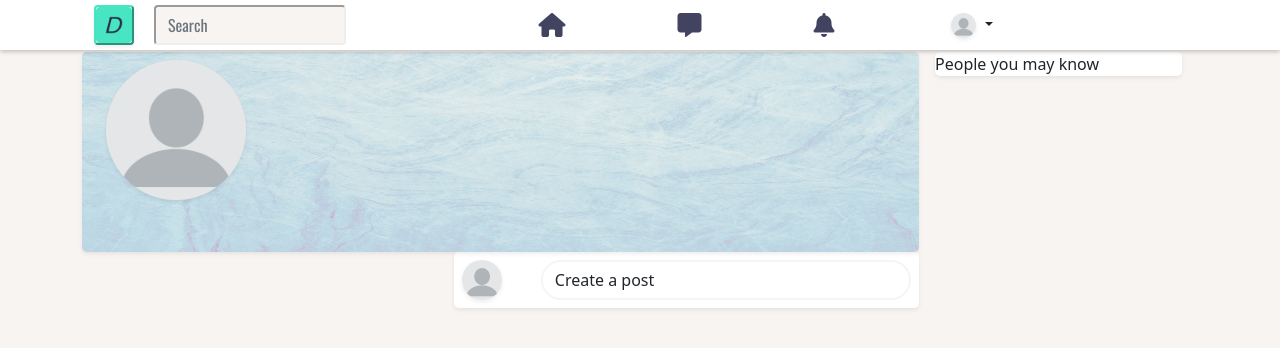
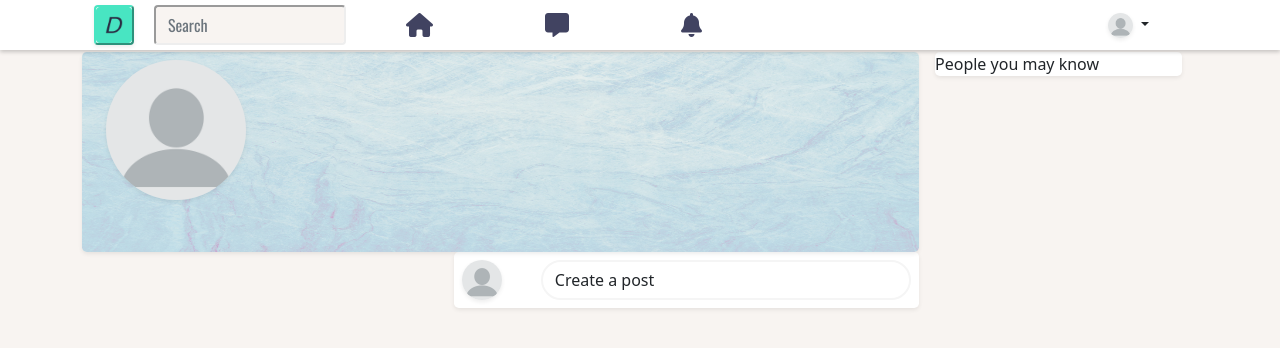
Before and after one commit to KristianColville1/daily-sync, a Django app: page /profiles/ in a window 1280 px wide. Shown: the top 348 px of the page. Run offline with Django 3.2, Linux system fonts and the light colour scheme; the visitor is signed in with stand-in values (Sample User, id 1); data that the repository does not hold is empty; some libraries are stand-ins or nearby versions.

Commit message:
Adjusted nav and icons to increase visual appeal

```diff
--- a/templates/base.html
+++ b/templates/base.html
@@ -51,10 +51,10 @@
           </span>
         </button>
         <div class="collapse navbar-collapse" id="navbarScroll">
-          <form class="d-flex" role="search">
+          <form class="d-flex search-form" role="search">
             <input class="search-box form-control mx-1 rounded" type="search" placeholder="Search" aria-label="Search">
           </form>
-          <ul class="navbar-nav mx-auto my-2 my-lg-0">
+          <ul class="navbar-nav">
             {% if user.is_authenticated %}
             <li class="nav-item py-auto px-5">
               <a class="nav-link d-flex flex-column text-center p-2" href="{% url 'feed' %}" data-toggle="tooltip"
@@ -71,7 +71,7 @@
                 data-placement="bottom" title="Notifications">
                 <i class="fa-solid fa-bell"></i></a>
             </li>
-            <div class="dropdown">
+          <div class="dropdown position-absolute end-0">
             <button class="btn dropdown-toggle  mx-5" type="button" id="dropdownMenuButton1" data-bs-toggle="dropdown"
               aria-expanded="false">
               <img class="profile-image-nav rounded-circle shadow-sm" src="{{ request.user.profile.avatar_url }}"
@@ -100,8 +100,6 @@
           </li>
           {% endif %}
         </ul>
-        </div>
-
       </div>
     </nav>
   </div>
```
Lines whose indentation alone changed are shown as unchanged.
